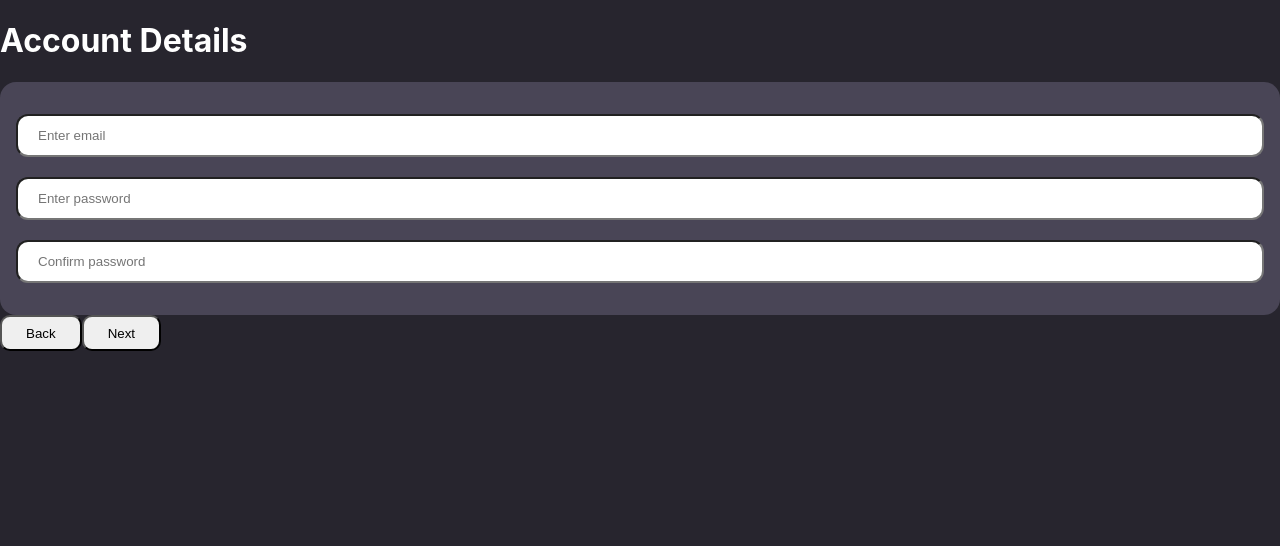
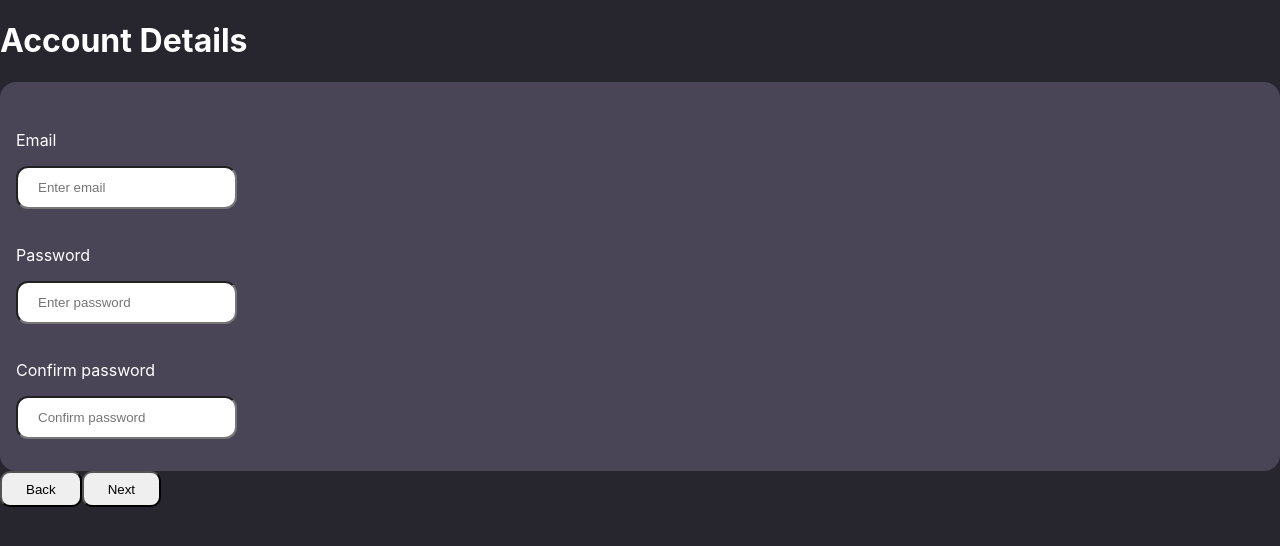
Before and after one commit to Aryan214G/prodesk-registration-wizard, a React (Vite) app in the folder prodesk-registration-wizard/: page / in a window 1280 px wide. Both pictures are taken after a click on the button "Next". Shown: the top 546 px of the page. Built offline with nearby package versions, Linux system fonts and the light colour scheme.

Commit message:
Enhance StepOne and StepTwo components with labeled input fields for better user experience

```diff
--- a/prodesk-registration-wizard/src/components/StepOne.jsx
+++ b/prodesk-registration-wizard/src/components/StepOne.jsx
@@ -12,6 +12,9 @@ const [field1Class, setField1Class] = useState("field");
 
             <div className='card'>
 
+                <div className='input-label-pair'>
+
+                    <p>First name</p>
                     <input
                         type='text'
                         placeholder='Enter first name'
@@ -23,6 +26,11 @@ const [field1Class, setField1Class] = useState("field");
                             })
                         }
                     />
+                </div>
+
+                <div className='input-label-pair'>
+
+                    <p>Last name</p>
 
                     <input
                         type='text'
@@ -35,7 +43,11 @@ const [field1Class, setField1Class] = useState("field");
                             })
                         }
                     />
+                </div>
 
+                    <div className='input-label-pair'>
+
+                <p>Date of birth</p>
                     <input
                         type='text'
                         placeholder='Enter date of birth'
@@ -47,6 +59,7 @@ const [field1Class, setField1Class] = useState("field");
                             })
                         }
                     />
+                    </div>
 
                 </div>
 
--- a/prodesk-registration-wizard/src/components/StepTwo.jsx
+++ b/prodesk-registration-wizard/src/components/StepTwo.jsx
@@ -16,6 +16,10 @@ const passwordMatch = formData.password === formData.confirmPassword;
 
         <div className='card'>
 
+            <div
+            className='input-label-pair'>
+
+            <p>Email</p>
             <input
             type='text'
             placeholder='Enter email'
@@ -27,7 +31,11 @@ const passwordMatch = formData.password === formData.confirmPassword;
                 })
             }
             />
+            </div>
 
+            <div className='input-label-pair'>
+
+                <p>Password</p>
             <input
             type='text'
             placeholder='Enter password'
@@ -39,7 +47,11 @@ const passwordMatch = formData.password === formData.confirmPassword;
                 })
             }
             />
+            </div>
 
+            <div className='input-label-pair'>
+
+                <p>Confirm password</p>
             <input
             type='text'
             placeholder='Confirm password'
@@ -51,6 +63,7 @@ const passwordMatch = formData.password === formData.confirmPassword;
                 })
             }
             />
+            </div>
 
         </div>
 
```
Lines whose indentation alone changed are shown as unchanged.
